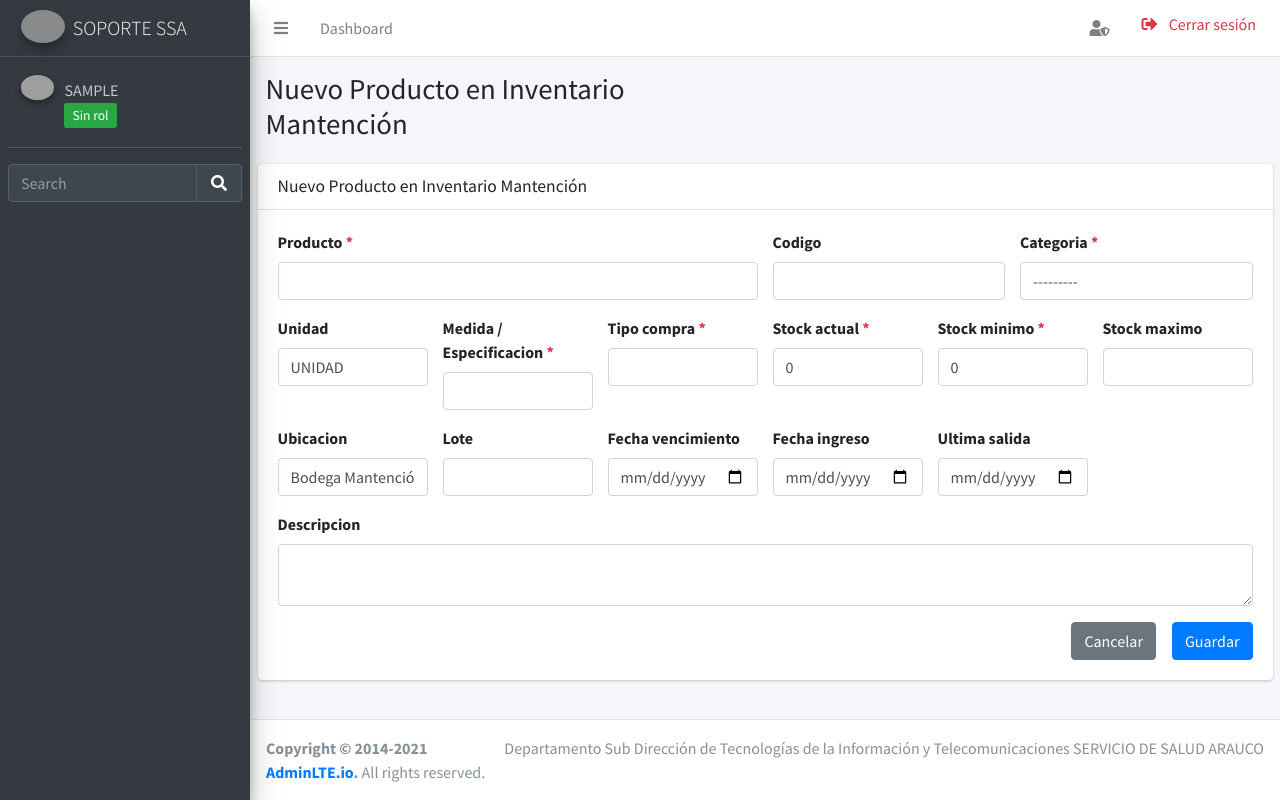
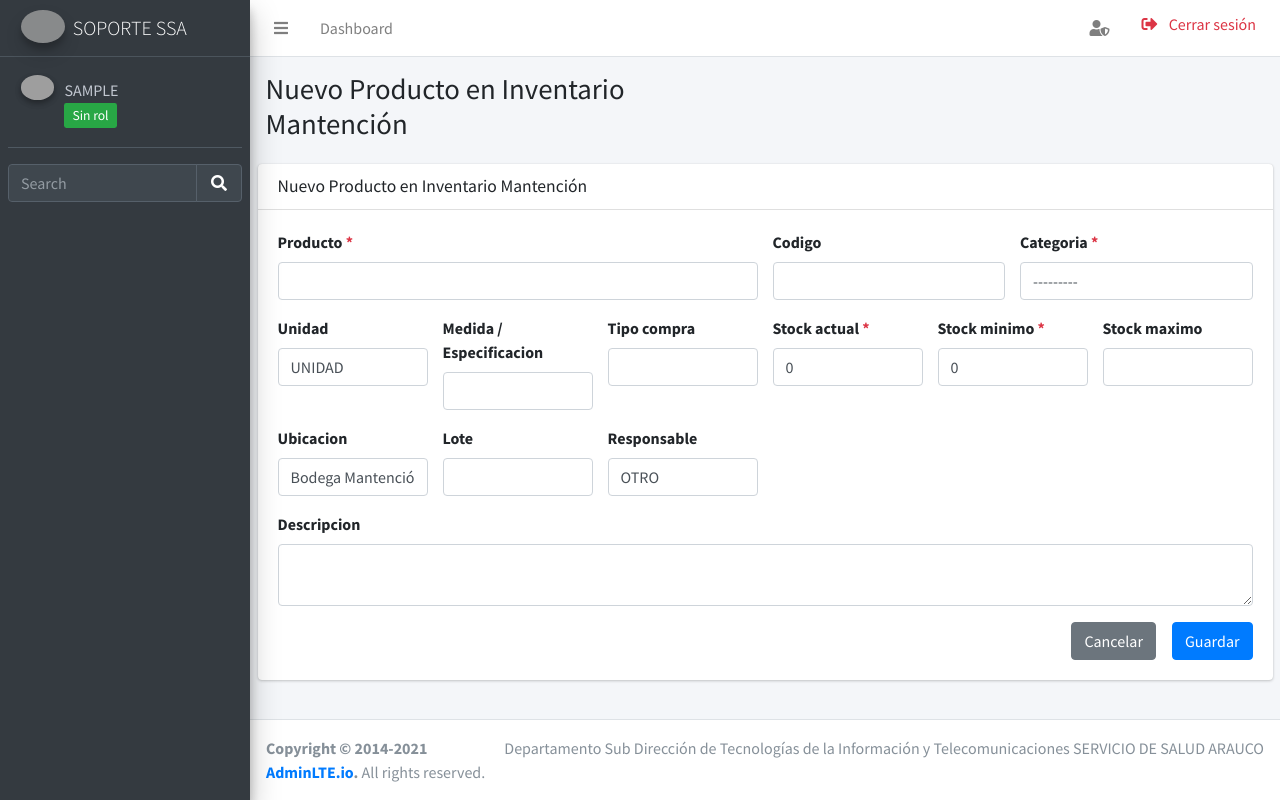
Before and after one commit to Jarot-Fierro/SSA_SOPORTE, a Django app: page /mantencion/crear/ in a window 1280 px wide. Run offline with Django 5.2, Linux system fonts and the light colour scheme; the visitor is signed in with stand-in values (Sample User, id 1); data that the repository does not hold is empty; some libraries are stand-ins or nearby versions; grey boxes are pictures that could not be loaded.

Commit message:
Actualizados modelos, formularios, vistas y templates para admitir valores nulos en `status_stock`, `tipo_compra` y `tipo_material`; optimizadas vistas para registrar automáticamente la última salida de stock al disminuir cantidades.

```diff
--- a/inventario/forms.py
+++ b/inventario/forms.py
@@ -23,8 +23,6 @@ class FormInventarioMantencion(forms.ModelForm):
             'status_stock',
             'categoria',
             'responsable',
-            'fecha_ingreso',
-            'ultima_salida'
         ]
 
         widgets = {
@@ -76,14 +74,6 @@ class FormInventarioMantencion(forms.ModelForm):
             }),
             'responsable': forms.Select(attrs={
                 'class': 'form-control'
-            }),
-            'fecha_ingreso': forms.DateInput(attrs={
-                'class': 'form-control',
-                'type': 'date'
-            }),
-            'ultima_salida': forms.DateInput(attrs={
-                'class': 'form-control',
-                'type': 'date'
             })
         }
 
--- a/inventario/models.py
+++ b/inventario/models.py
@@ -41,8 +41,8 @@ class InventarioMantencion(StandardModel):
     producto = models.CharField(max_length=100)
     descripcion = models.TextField(max_length=250, blank=True)
     unidad = models.CharField(max_length=50, choices=UNIDAD_CHOICES, default='UNIDAD')
-    tipo_material = models.CharField(max_length=50)
-    tipo_compra = models.CharField(max_length=50)
+    tipo_material = models.CharField(max_length=50, null=True, blank=True)
+    tipo_compra = models.CharField(max_length=50, null=True, blank=True)
 
     codigo = models.CharField(max_length=50, blank=True, null=True)
     stock_actual = models.PositiveIntegerField(default=0)
@@ -53,7 +53,7 @@ class InventarioMantencion(StandardModel):
 
     lote = models.CharField(max_length=50, blank=True, null=True)
     fecha_vencimiento = models.DateField(null=True, blank=True)
-    status_stock = models.CharField(max_length=50, choices=STATUS_CHOICES, default='ACTIVO')
+    status_stock = models.CharField(max_length=50, choices=STATUS_CHOICES, default='ACTIVO', null=True, blank=True)
 
     categoria = models.ForeignKey('catalogo.SubCategoria', on_delete=models.PROTECT)
     responsable = models.CharField(max_length=100, choices=RESPONSABLE_CHOICES, default='OTRO')
@@ -102,8 +102,8 @@ class InventarioInformatica(StandardModel):
     producto = models.CharField(max_length=100)
     descripcion = models.TextField(max_length=250, blank=True)
     unidad = models.CharField(max_length=50, choices=UNIDAD_CHOICES, default='UNIDAD')
-    tipo_material = models.CharField(max_length=50)
-    tipo_compra = models.CharField(max_length=50)
+    tipo_material = models.CharField(max_length=50, null=True, blank=True)
+    tipo_compra = models.CharField(max_length=50, null=True, blank=True)
 
     codigo = models.CharField(max_length=50, blank=True, null=True)
     stock_actual = models.PositiveIntegerField(default=0)
@@ -114,7 +114,7 @@ class InventarioInformatica(StandardModel):
 
     lote = models.CharField(max_length=50, blank=True, null=True)
     fecha_vencimiento = models.DateField(null=True, blank=True)
-    status_stock = models.CharField(max_length=50, choices=STATUS_CHOICES, default='ACTIVO')
+    status_stock = models.CharField(max_length=50, choices=STATUS_CHOICES, default='ACTIVO', null=True, blank=True)
 
     categoria = models.ForeignKey('catalogo.SubCategoria', on_delete=models.PROTECT)
     responsable = models.CharField(max_length=100, choices=RESPONSABLE_CHOICES, default='OTRO')
--- a/inventario/templates/inventariomantencion/form.html
+++ b/inventario/templates/inventariomantencion/form.html
@@ -110,30 +110,13 @@
                             <div class="invalid-feedback d-block">{{ error }}</div>{% endfor %}
                     </div>
                     <div class="col-md-2 mb-3">
-                        <label for="{{ form.fecha_vencimiento.id_for_label }}">{{ form.fecha_vencimiento.label }}</label>
-                        {{ form.fecha_vencimiento }}
-                        {% if form.fecha_vencimiento.help_text %}
-                            <small class="form-text text-muted">{{ form.fecha_vencimiento.help_text }}</small>{% endif %}
-                        {% for error in form.fecha_vencimiento.errors %}
+                        <label for="{{ form.responsable.id_for_label }}">{{ form.responsable.label }}</label>
+                        {{ form.responsable }}
+                        {% if form.responsable.help_text %}
+                            <small class="form-text text-muted">{{ form.responsable.help_text }}</small>{% endif %}
+                        {% for error in form.responsable.errors %}
                             <div class="invalid-feedback d-block">{{ error }}</div>{% endfor %}
                     </div>
-                    <div class="col-md-2 mb-3">
-                        <label for="{{ form.fecha_ingreso.id_for_label }}">{{ form.fecha_ingreso.label }}</label>
-                        {{ form.fecha_ingreso }}
-                        {% if form.fecha_ingreso.help_text %}
-                            <small class="form-text text-muted">{{ form.fecha_ingreso.help_text }}</small>{% endif %}
-                        {% for error in form.fecha_ingreso.errors %}
-                            <div class="invalid-feedback d-block">{{ error }}</div>{% endfor %}
-                    </div>
-                    <div class="col-md-2 mb-3">
-                        <label for="{{ form.ultima_salida.id_for_label }}">{{ form.ultima_salida.label }}</label>
-                        {{ form.ultima_salida }}
-                        {% if form.ultima_salida.help_text %}
-                            <small class="form-text text-muted">{{ form.ultima_salida.help_text }}</small>{% endif %}
-                        {% for error in form.ultima_salida.errors %}
-                            <div class="invalid-feedback d-block">{{ error }}</div>{% endfor %}
-                    </div>
-
                     <!-- Sección: Descripción (Al final) -->
                     <div class="col-12 mb-3">
                         <label for="{{ form.descripcion.id_for_label }}">{{ form.descripcion.label }}</label>
--- a/inventario/views/inventariotic.py
+++ b/inventario/views/inventariotic.py
@@ -1,3 +1,4 @@
+from django.utils import timezone
 from django.contrib import messages
 from django.contrib.auth.mixins import LoginRequiredMixin
 from django.http import HttpResponse
@@ -129,6 +130,12 @@ class InventarioTICUpdateView(LoginRequiredMixin, IncludeUserFormUpdate, UpdateV
         return super().dispatch(request, *args, **kwargs)
 
     def form_valid(self, form):
+        old_obj = self.get_object()
+        new_stock = form.cleaned_data.get('stock_actual')
+
+        if new_stock is not None and old_obj.stock_actual > new_stock:
+            form.instance.ultima_salida = timezone.now().date()
+
         messages.success(self.request, 'Producto TIC actualizado correctamente')
         return super().form_valid(form)
 
--- a/inventario/views/mantencion.py
+++ b/inventario/views/mantencion.py
@@ -3,6 +3,7 @@ from django.contrib.auth.mixins import LoginRequiredMixin
 from django.http import HttpResponse
 from django.shortcuts import redirect
 from django.urls import reverse_lazy
+from django.utils import timezone
 from django.views.generic import CreateView, UpdateView, DetailView, View
 from django.views.generic import TemplateView
 
@@ -128,11 +129,18 @@ class InventarioMantencionUpdateView(LoginRequiredMixin, IncludeUserFormUpdate,
         return super().dispatch(request, *args, **kwargs)
 
     def form_valid(self, form):
+        old_obj = self.get_object()
+        new_stock = form.cleaned_data.get('stock_actual')
+
+        if new_stock is not None and old_obj.stock_actual > new_stock:
+            form.instance.ultima_salida = timezone.now().date()
+
         messages.success(self.request, 'Producto de mantención actualizado correctamente')
         return super().form_valid(form)
 
     def form_invalid(self, form):
         messages.error(self.request, 'Hay errores en el formulario')
+        print(form.errors)
         return super().form_invalid(form)
 
     def get_context_data(self, **kwargs):
```
Also changed, not shown: inventario/templates/inventariotic/form.html (+5 -5 lines), inventario/migrations/0008_alter_historicalinventarioinformatica_status_stock_and_more.py (added), inventario/migrations/0009_alter_historicalinventariomantencion_tipo_compra_and_more.py (added), inventario/migrations/0010_alter_historicalinventarioinformatica_tipo_material_and_more.py (added), inventario/migrations/0011_alter_historicalinventariomantencion_status_stock_and_more.py (added), inventario/migrations/0012_alter_historicalinventarioinformatica_status_stock_and_more.py (added).
